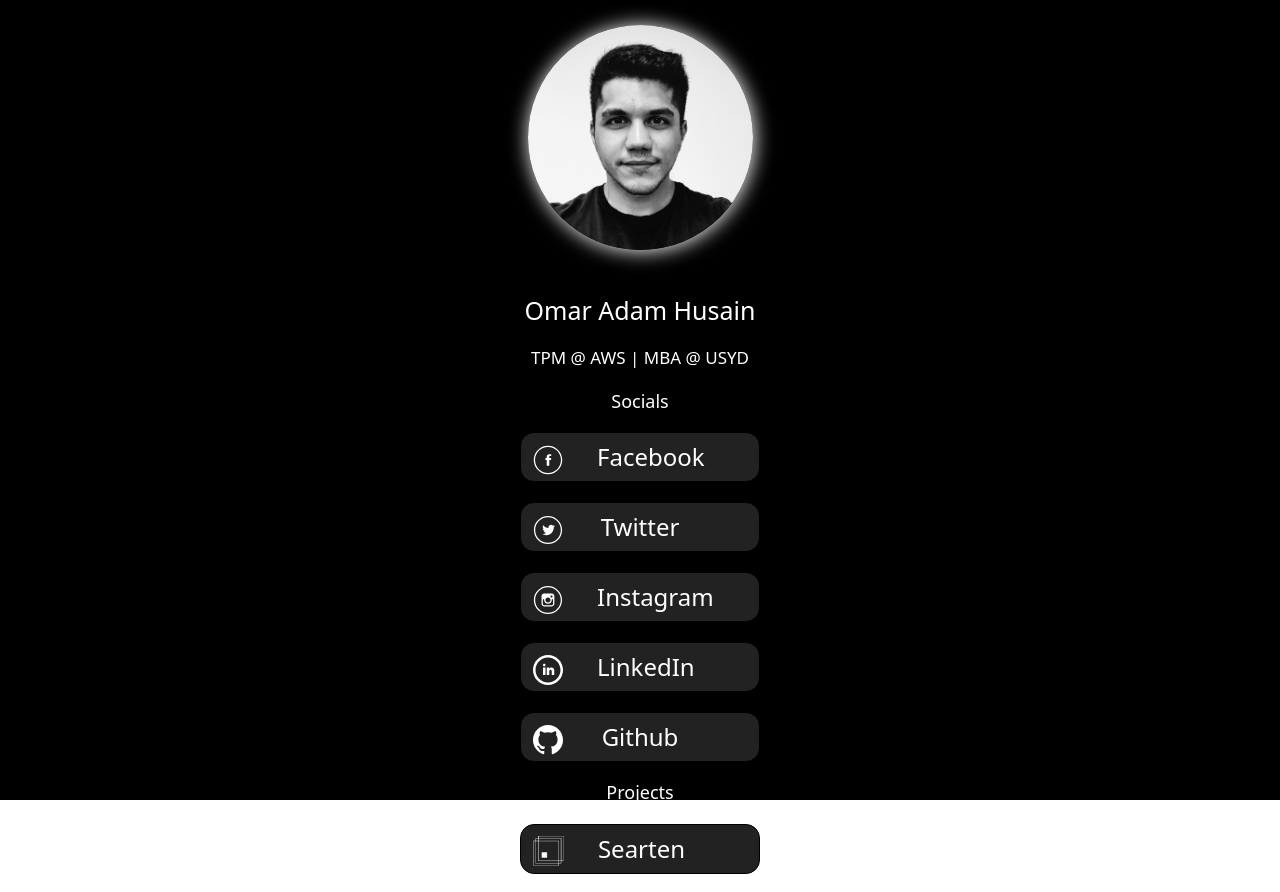
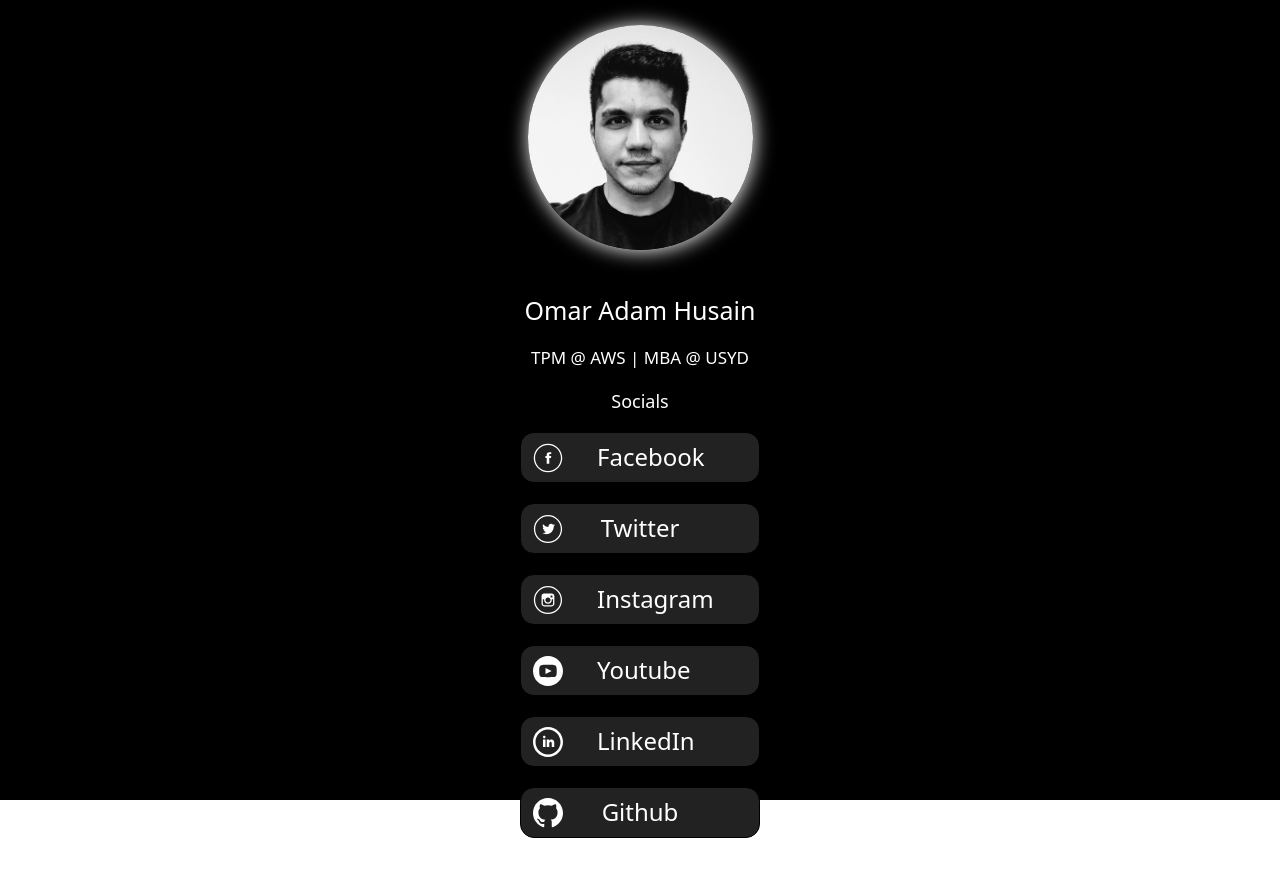
Before and after one commit to OmarAHusain/Omar.Cloud, a React (Create React App) app: page / in a window 1280 px wide. Shown: the top 892 px of the page. Built offline with nearby package versions, Linux system fonts and the light colour scheme; no server answers; what aws-amplify would draw is missing.

Commit message:
Final CSS changes

```diff
--- a/public/index.html
+++ b/public/index.html
@@ -6,15 +6,15 @@
     <meta name="viewport" content="width=device-width, initial-scale=1" />
     <meta name="theme-color" content="#000000" />
     <meta
-      name="description"
-      content="Web site created using create-react-app"
+      name="Omar.Cloud"
+      content="Omar's Website"
     />
-    <link rel="apple-touch-icon" href="%PUBLIC_URL%/logo192.png" />
+    <!--<link rel="apple-touch-icon" href="%PUBLIC_URL%/logo192.png" /> -->
     <!--
       manifest.json provides metadata used when your web app is installed on a
       user's mobile device or desktop. See https://developers.google.com/web/fundamentals/web-app-manifest/
     -->
-    <link rel="manifest" href="%PUBLIC_URL%/manifest.json" />
+    <!--<link rel="manifest" href="%PUBLIC_URL%/manifest.json" />-->
     <!--
       Notice the use of %PUBLIC_URL% in the tags above.
       It will be replaced with the URL of the `public` folder during the build.
@@ -24,7 +24,7 @@
       work correctly both with client-side routing and a non-root public URL.
       Learn how to configure a non-root public URL by running `npm run build`.
     -->
-    <title>React App</title>
+    <title>OMAR | CLOUD</title>
   </head>
   <body>
     <noscript>You need to enable JavaScript to run this app.</noscript>
--- a/src/App.css
+++ b/src/App.css
@@ -38,6 +38,16 @@
     vertical-align: middle;
     user-select: none;
     padding: .375rem .75rem;
+
+}
+
+.center-div a:hover {
+    color: white;
+    background-color: black;
+
+    filter: invert(1);
+    width: 260px;
+    transition: box-shadow 0.25s cubic-bezier(0.08, 0.59, 0.29, 0.99) 0s, border-color 0.25s cubic-bezier(0.08, 0.59, 0.29, 0.99) 0s, transform 0.25s cubic-bezier(0.08, 0.59, 0.29, 0.99) 0s, background-color 0.25s cubic-bezier(0.08, 0.59, 0.29, 0.99) 0s;
 }
 
 .profile-pic {
@@ -66,6 +76,7 @@
 
 .social-svg{
     margin-right: 10px;
+    margin-bottom: 3px;
 }
 
 .link-btn-div {
@@ -82,8 +93,9 @@
 }
 
 .link-img{
-    max-height: 30px;
+    max-height: 40px;
     margin-right: 10px;
+    filter: grayscale(100%);
 }
 
 .link {
--- a/src/App.js
+++ b/src/App.js
@@ -48,6 +48,13 @@
         />
 
         <SocialButton
+          name="Youtube"
+          link="https://www.youtube.com/channel/UCxt0uBqVhnRv4VfaUsNII7Q"
+          svgpath="M12 0c-6.627 0-12 5.373-12 12s5.373 12 12 12 12-5.373 12-12-5.373-12-12-12zm4.441 16.892c-2.102.144-6.784.144-8.883 0-2.276-.156-2.541-1.27-2.558-4.892.017-3.629.285-4.736 2.558-4.892 2.099-.144 6.782-.144 8.883 0 2.277.156 2.541 1.27 2.559 4.892-.018 3.629-.285 4.736-2.559 4.892zm-6.441-7.234l4.917 2.338-4.917 2.346v-4.684z"
+          viewbox="0 0 24 24"
+        />
+
+        <SocialButton
           name="LinkedIn"
           link="https://linkedin.com/in/OmarAHusain"
           svgpath="M12 2c5.514 0 10 4.486 10 10s-4.486 10-10 10-10-4.486-10-10 4.486-10 10-10zm0-2c-6.627 0-12 5.373-12 12s5.373 12 12 12 12-5.373 12-12-5.373-12-12-12zm-2 8c0 .557-.447 1.008-1 1.008s-1-.45-1-1.008c0-.557.447-1.008 1-1.008s1 .452 1 1.008zm0 2h-2v6h2v-6zm3 0h-2v6h2v-2.861c0-1.722 2.002-1.881 2.002 0v2.861h1.998v-3.359c0-3.284-3.128-3.164-4-1.548v-1.093z"
```
